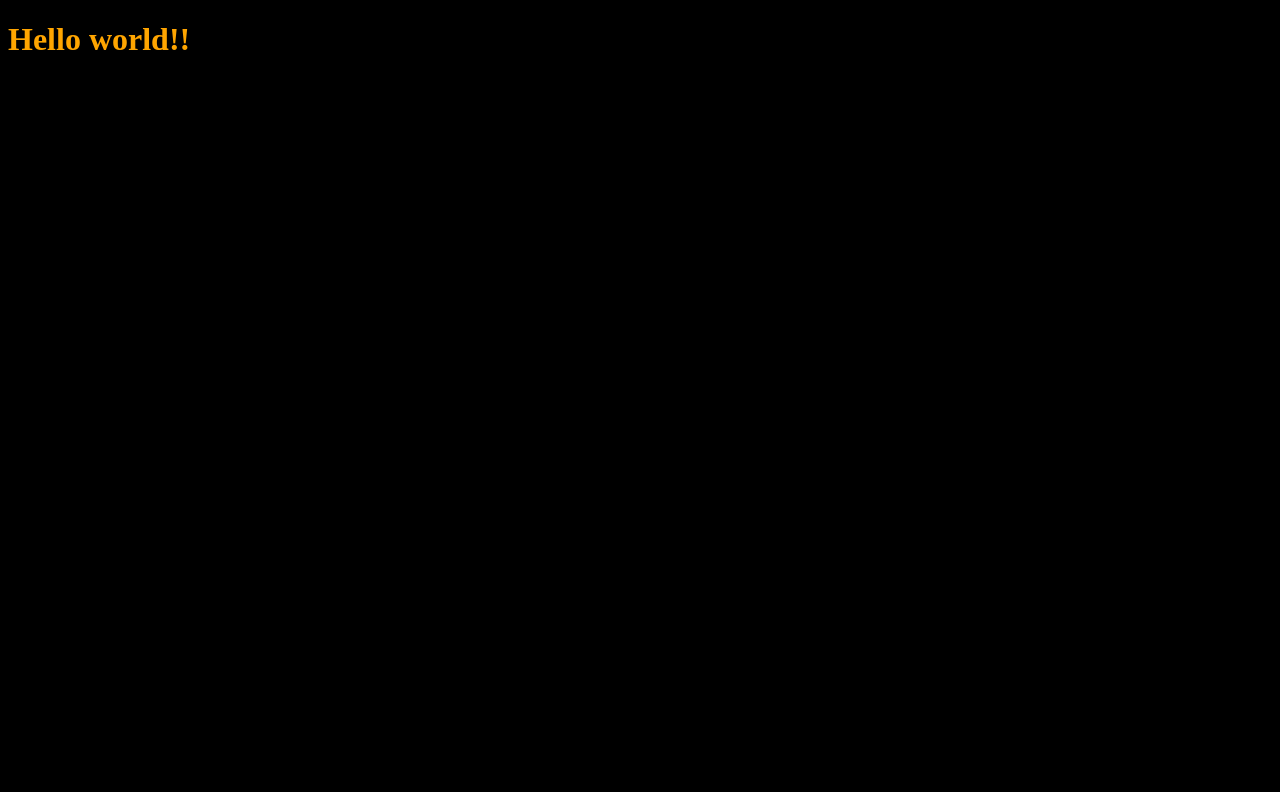
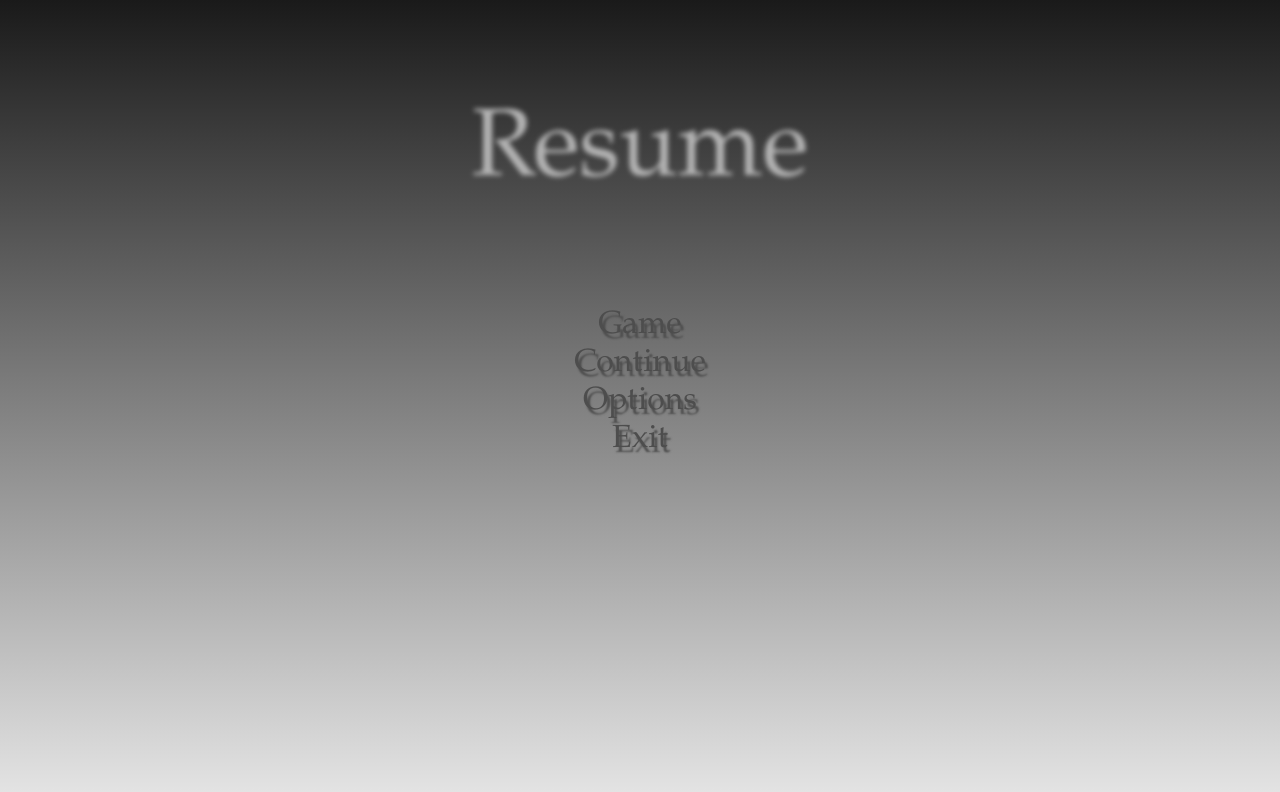
Before and after one commit to chaconvargas21/silent-hill, a website built with webpack: page public/index.html in a window 1280 px wide. Built offline with nearby package versions, Linux system fonts and the light colour scheme.

Commit message:
Menu implemented

```diff
--- a/public/index.html
+++ b/public/index.html
@@ -7,7 +7,12 @@
     <script src="main.js"></script>
 </head>
 <body>
-    <h1>Hello world!!</h1>
-
+    <div class="card">
+        <div class="title">Resume</div>
+        <div class="item"><span>Game</span> </div>
+        <div class="item"><span>Continue</span> </div>
+        <div class="item"><span>Options</span> </div>
+        <div class="item"><span>Exit</span> </div>
+    </div>
 </body>
 </html>
--- a/src/style.scss
+++ b/src/style.scss
@@ -1,7 +1,34 @@
-$text: orange;
-$bg: black;
-
-body{
-    color: $text;
-    background: $bg;
+$font: Palatino,Palatino Linotype,Palatino LT STD,Book Antiqua,Georgia,serif;
+$primary-color: #4D4D4D;
+$secondary-color: #B3B3B3;
+$bg-primary: #1A1A1A;
+$bg-secondary: #E5E5E5;
+html, body {
+    margin: 0;
+    height: 100%;
+    font-family: $font;
+    font-size: 100%;
+    color: $primary-color;
+    background: linear-gradient($bg-primary, $bg-secondary);
 }
+.card{
+    display: flex;
+    flex-direction: column;
+    justify-content: center;
+    align-items: center;
+    .title{
+        font-size: 6em;
+        color:  transparent;
+        margin: 1em;
+        text-shadow: 0 0 5px $secondary-color;
+    }
+    .item{
+        span {
+            font-size: 2em;
+            text-shadow: 3px 5px 2px $primary-color;
+            &:hover{
+                color: $secondary-color;
+            }
+        }
+    }
+}
```
